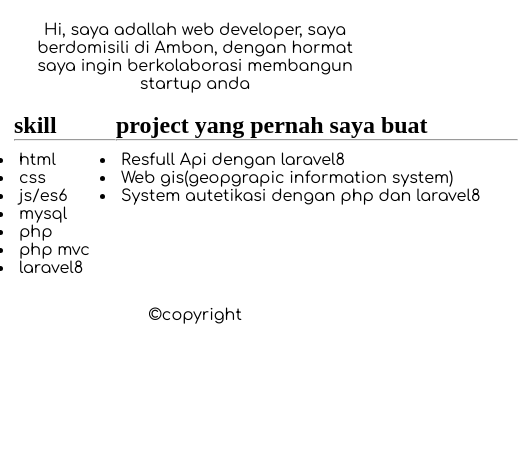
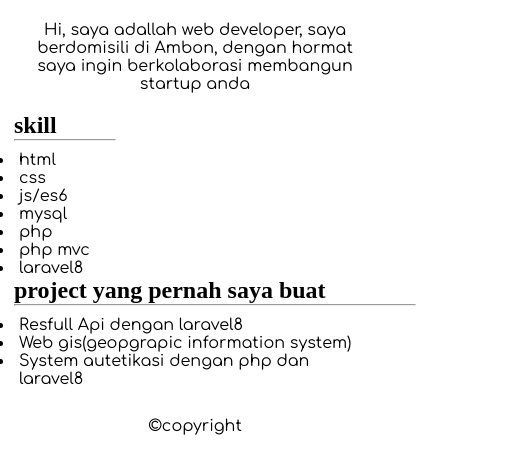
Before and after one commit to alliano/alliano-provile, a plain HTML site: page index.html in a window 390 px wide. Shown: the part 299-772 px from the top of the page, 518 px wide, since content can reach past the window. Drawn offline with Linux system fonts and the light colour scheme; a web font is replaced by a local one.

Commit message:
responsif mobile

```diff
--- a/style.css
+++ b/style.css
@@ -77,3 +77,16 @@ footer{
     margin-top: 15px;
     /* border: 1px solid black; */
 }
+
+
+/* breakpoint mobile */
+
+@media only screen and (min-width:320px) and (max-width:480px) {
+
+    .keahlian{
+        /* background-color: aquamarine; */
+        display: flex;
+        justify-content: center;
+        flex-direction: column;
+    }
+}
```
